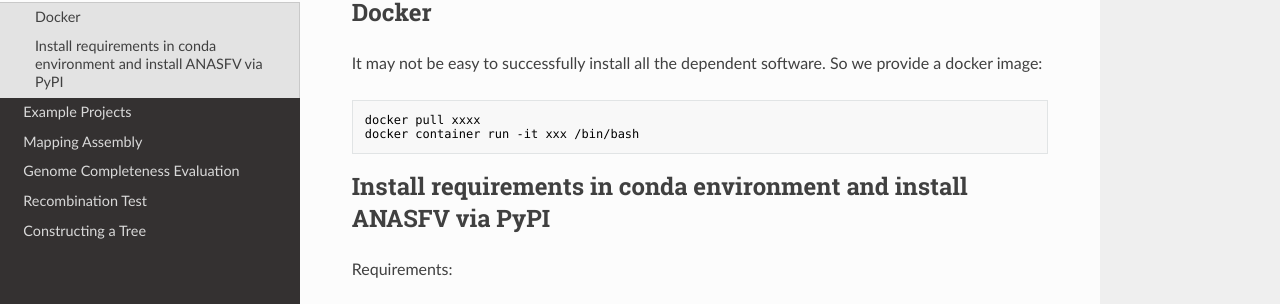
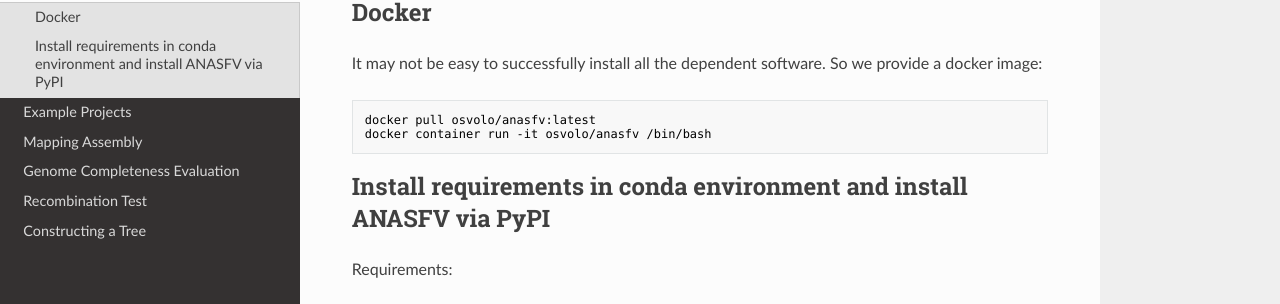
Before and after one commit to lrslab/anasfv, an MkDocs documentation site: the page built from docs/installation.md, in a window 1280 px wide and 1045 px high. Shown: the part 164-468 px from the top of the window. Built offline with MkDocs 1.6.1, drawn with Linux system fonts in a browser that asks for light colours; nearby versions of some CDN libraries.

Commit message:
Update installation.md

````diff
--- a/docs/installation.md
+++ b/docs/installation.md
@@ -3,8 +3,8 @@
 ## Docker
 It may not be easy to successfully install all the dependent software. So we provide a docker image:
 ```
-docker pull xxxx
-docker container run -it xxx /bin/bash
+docker pull osvolo/anasfv:latest
+docker container run -it osvolo/anasfv /bin/bash
 ```
 ## Install requirements in conda environment and install ANASFV via PyPI
 Requirements:
````
